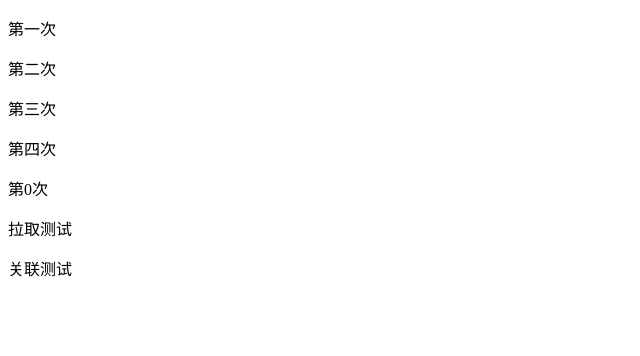
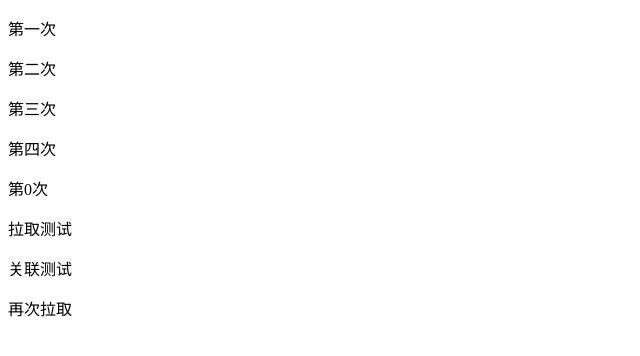
Before and after one commit to nthq2004/bs001, a plain HTML site: page jq001.html in a window 1280 px wide. Shown: the whole page, without its empty margins (0-640 px from the left). Drawn offline with Linux system fonts and the light colour scheme.

Commit message:
Update jq001.html
再次拉取

```diff
--- a/jq001.html
+++ b/jq001.html
@@ -15,6 +15,7 @@
     <P>第0次</P>
     <p>拉取测试</p>
     <p>关联测试</p>
+    <p>再次拉取</p>
     <script>
 
         (function(){
```
